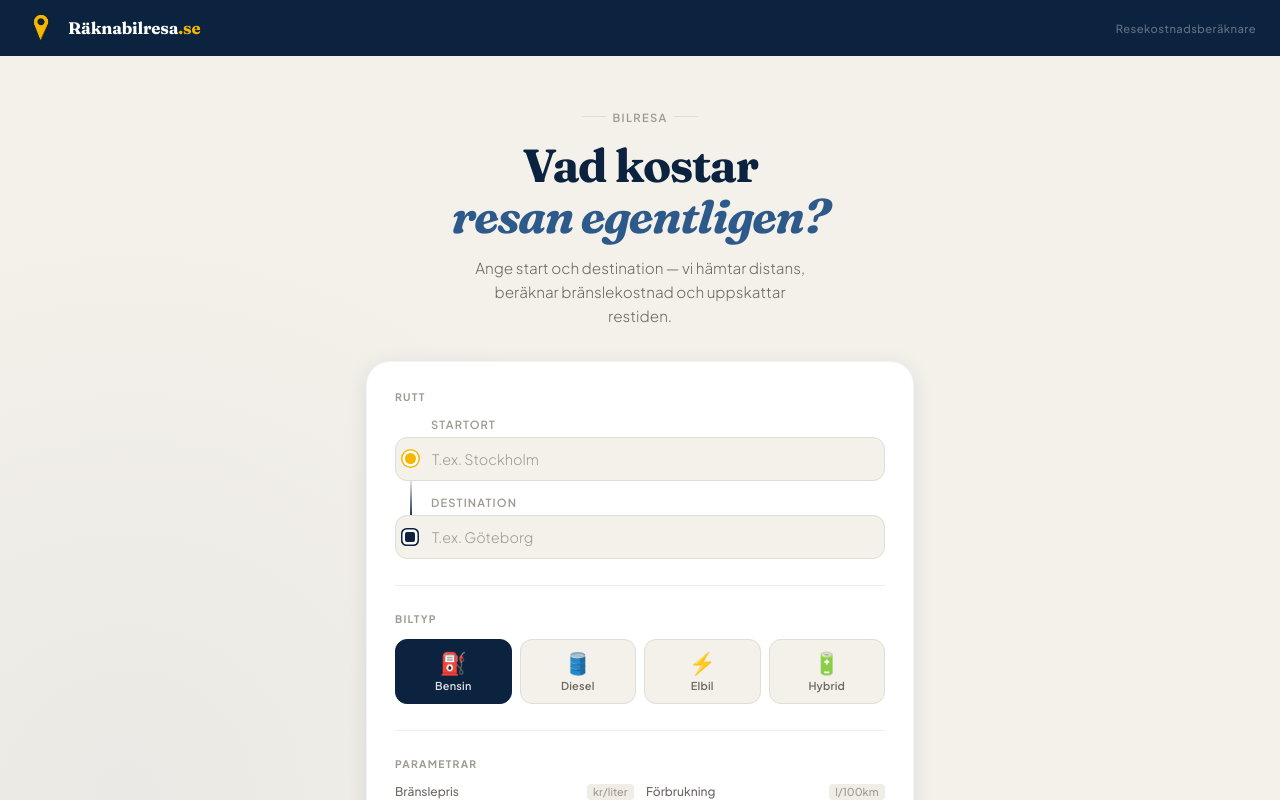
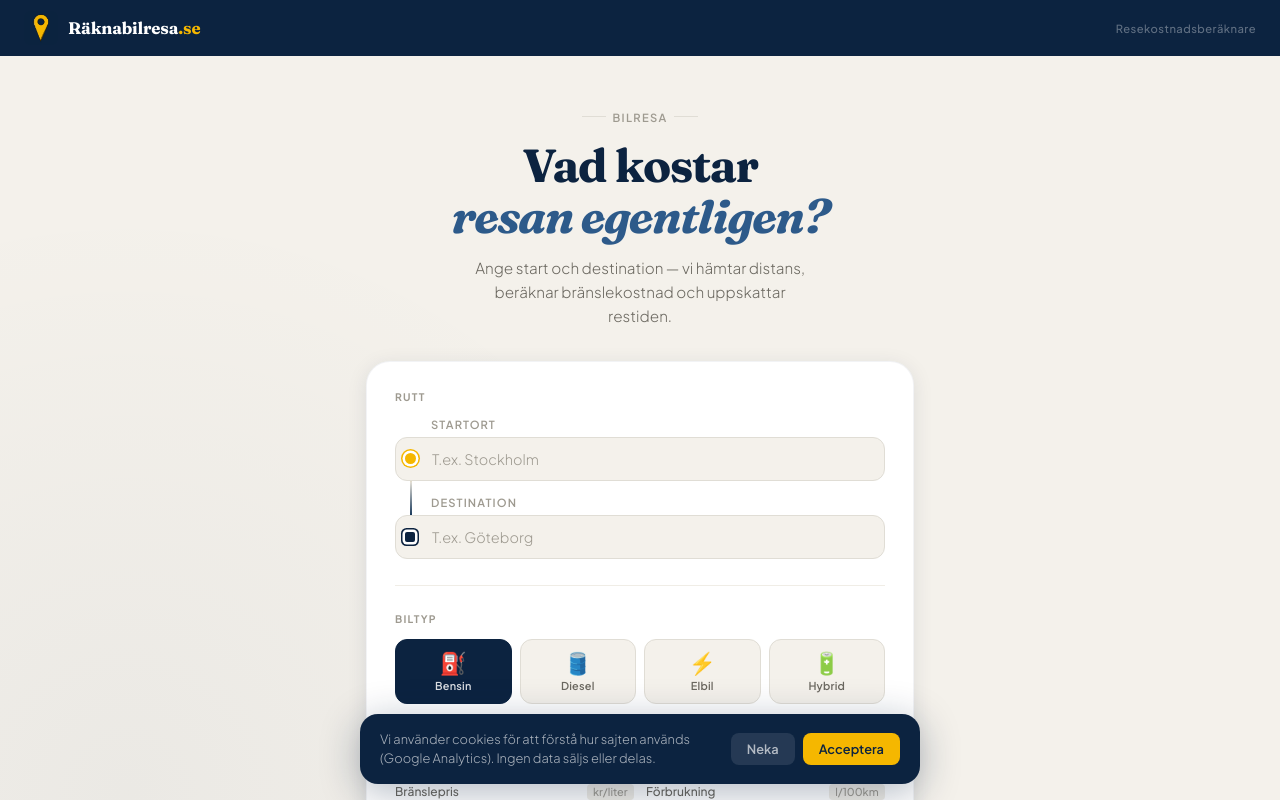
Before and after one commit to LuckyLBP/rakna-bilresan, a React (Vite) app: page / in a window 1280 px wide. Shown: the top 800 px of the page. Built offline with nearby package versions, Linux system fonts and the light colour scheme.

Commit message:
google analytics impl

```diff
--- a/index.html
+++ b/index.html
@@ -107,6 +107,16 @@
     <meta property="og:image"   content="https://raknabilresa.se/Rakna_bilresan_logo.jpg" />
     <meta name="twitter:image"  content="https://raknabilresa.se/Rakna_bilresan_logo.jpg" />
 
+    <!-- ─── Google Analytics (Consent Mode v2) ──────────────── -->
+    <script async src="https://www.googletagmanager.com/gtag/js?id=G-5XW2251JLH"></script>
+    <script>
+      window.dataLayer = window.dataLayer || [];
+      function gtag(){dataLayer.push(arguments);}
+      gtag('consent', 'default', { analytics_storage: 'denied' });
+      gtag('js', new Date());
+      gtag('config', 'G-5XW2251JLH');
+    </script>
+
     <!-- ─── Fonts ─────────────────────────────────────────── -->
     <link rel="preconnect" href="https://fonts.googleapis.com" />
     <link rel="preconnect" href="https://fonts.gstatic.com" crossorigin />
--- a/src/App.jsx
+++ b/src/App.jsx
@@ -1,4 +1,5 @@
 import { useState, useCallback, useRef, useEffect, useMemo } from 'react'
+import CookieBanner from './CookieBanner'
 import { MapContainer, TileLayer, Polyline, Marker, useMap } from 'react-leaflet'
 import L from 'leaflet'
 
@@ -673,6 +674,8 @@ export default function App() {
         <FAQ />
       </main>
 
+      <CookieBanner />
+
       <footer>
         <div className="footer-about">
           <div className="footer-logo-row">
--- /dev/null
+++ b/src/CookieBanner.jsx
@@ -0,0 +1,52 @@
+import { useState, useEffect } from 'react'
+
+const STORAGE_KEY = 'cookie_consent'
+
+function grantConsent() {
+  if (typeof window.gtag === 'function') {
+    window.gtag('consent', 'update', { analytics_storage: 'granted' })
+  }
+}
+
+export default function CookieBanner() {
+  const [visible, setVisible] = useState(false)
+
+  useEffect(() => {
+    const choice = localStorage.getItem(STORAGE_KEY)
+    if (choice === 'granted') {
+      grantConsent()
+    } else if (!choice) {
+      setVisible(true)
+    }
+  }, [])
+
+  const accept = () => {
+    localStorage.setItem(STORAGE_KEY, 'granted')
+    grantConsent()
+    setVisible(false)
+  }
+
+  const decline = () => {
+    localStorage.setItem(STORAGE_KEY, 'denied')
+    setVisible(false)
+  }
+
+  if (!visible) return null
+
+  return (
+    <div className="cookie-bar" role="dialog" aria-label="Cookie-inställningar">
+      <p className="cookie-text">
+        Vi använder cookies för att förstå hur sajten används (Google Analytics).
+        Ingen data säljs eller delas.
+      </p>
+      <div className="cookie-actions">
+        <button className="cookie-btn cookie-btn-decline" onClick={decline}>
+          Neka
+        </button>
+        <button className="cookie-btn cookie-btn-accept" onClick={accept}>
+          Acceptera
+        </button>
+      </div>
+    </div>
+  )
+}
--- a/src/index.css
+++ b/src/index.css
@@ -1076,6 +1076,75 @@ footer {
 
 .footer-meta strong { color: var(--gray-600); font-weight: 500; }
 
+/* ─── COOKIE BANNER ───────────────────────────────────── */
+.cookie-bar {
+  position: fixed;
+  bottom: 1rem;
+  left: 50%;
+  transform: translateX(-50%);
+  width: calc(100% - 2rem);
+  max-width: 560px;
+  background: var(--navy);
+  border-radius: var(--r-lg);
+  box-shadow: 0 8px 40px rgba(12,35,64,.32);
+  padding: 1rem 1.25rem;
+  display: flex;
+  align-items: center;
+  justify-content: space-between;
+  gap: 1rem;
+  z-index: 9999;
+  animation: riseUp .35s cubic-bezier(.16,1,.3,1);
+}
+
+.cookie-text {
+  font-size: 0.8rem;
+  color: rgba(255,255,255,.65);
+  line-height: 1.5;
+  font-weight: 300;
+  flex: 1;
+}
+
+.cookie-actions {
+  display: flex;
+  gap: 0.5rem;
+  flex-shrink: 0;
+}
+
+.cookie-btn {
+  padding: 0.5rem 1rem;
+  border-radius: var(--r-sm);
+  font-family: 'Plus Jakarta Sans', sans-serif;
+  font-size: 0.8rem;
+  font-weight: 600;
+  cursor: pointer;
+  border: none;
+  transition: opacity .15s, transform .1s;
+  white-space: nowrap;
+}
+
+.cookie-btn:hover  { opacity: 0.85; }
+.cookie-btn:active { transform: scale(0.97); }
+
+.cookie-btn-decline {
+  background: rgba(255,255,255,.1);
+  color: rgba(255,255,255,.65);
+}
+
+.cookie-btn-accept {
+  background: var(--gold);
+  color: var(--navy);
+}
+
+@media (max-width: 480px) {
+  .cookie-bar {
+    flex-direction: column;
+    align-items: flex-start;
+    gap: 0.75rem;
+  }
+  .cookie-actions { width: 100%; }
+  .cookie-btn     { flex: 1; text-align: center; }
+}
+
 /* ─── RESPONSIVE ──────────────────────────────────────── */
 @media (max-width: 440px) {
   .car-grid { grid-template-columns: repeat(2, 1fr); }
```
